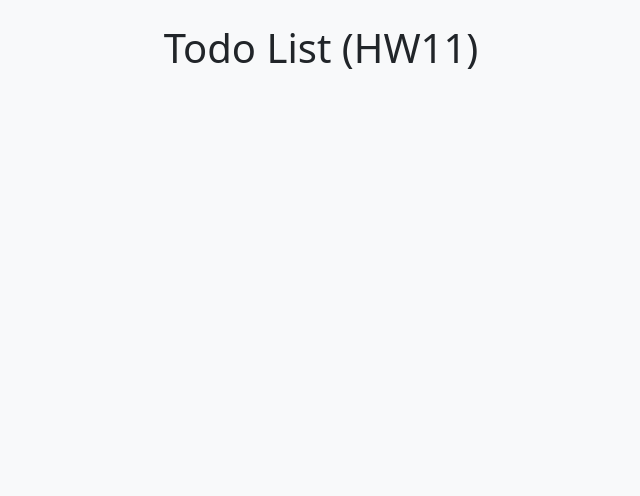
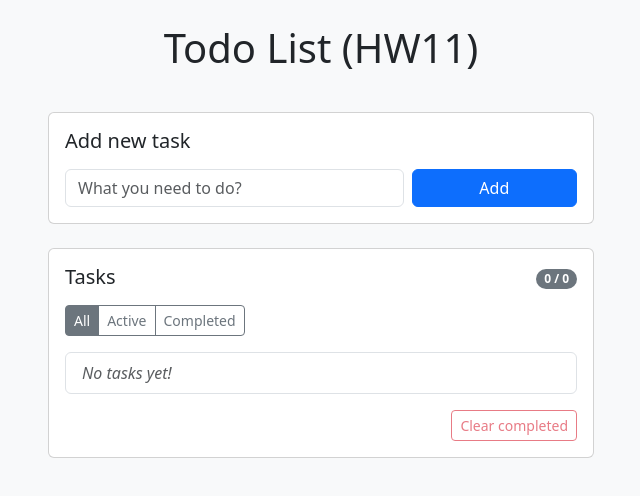
Before and after one commit to Tyrae1/reactcurserepo, a React (Vite) app: page / in a window 1280 px wide. Shown: the top 496 px of the page, without its empty margins (319-959 px from the left). Built offline with nearby package versions, Linux system fonts and the light colour scheme.

Commit message:
Finishing hw-11

```diff
--- a/package.json
+++ b/package.json
@@ -10,7 +10,11 @@
     "preview": "vite preview"
   },
   "dependencies": {
+    "bootstrap": "^5.3.8",
+    "formik": "^2.4.9",
+    "prop-types": "^15.8.1",
     "react": "^19.2.0",
+    "react-bootstrap": "^2.10.10",
     "react-dom": "^19.2.0"
   },
   "devDependencies": {
--- a/src/App.jsx
+++ b/src/App.jsx
@@ -1,8 +1,67 @@
-import { useState } from 'react'
-import { Container, Row, Col, Card, Form, Button, ButtonGroup, ListGroup, Badge } from 'react-bootstrap';
-
+import {
+    Container,
+    Row,
+    Col,
+    Card,
+    Form,
+    Button,
+    ButtonGroup,
+    ListGroup,
+    Badge,
+    ButtonToolbar,
+    FormControl,
+    ListGroupItem
+} from 'react-bootstrap';
+import {Formik, Form as FormikForm, Field} from 'formik';
+import {useState, useEffect} from 'react';
+import TodoItem from './Components/TodoItem.jsx'
 
 function App() {
+
+    const [todos, setTodos] = useState(() => {
+        try {
+            const saved = localStorage.getItem('todos');
+            return saved ? JSON.parse(saved) : [];
+        } catch (e) {
+            console.error("Failed to load list", e);
+            return [];
+        }
+    });
+
+    useEffect(() => {
+        localStorage.setItem('todos', JSON.stringify(todos));
+    }, [todos]);
+
+    const [filter, setFilter] = useState('all');
+
+    const toggleTodo = (id) => {
+        setTodos(prev =>
+        prev.map(todo =>
+        todo.id === id
+            ? {...todo, completed: !todo.completed}
+            : todo
+        )
+        );
+    };
+
+    const deleteTodo = (id) => {
+      setTodos(prev => prev.filter(todo => todo.id !== id));
+    };
+
+    const clearCompleted = () => {
+      setTodos(prev => prev.filter(todo => !todo.completed));
+    };
+
+    const filteredTodos = todos.filter(todo => {
+        if (filter === 'active') return !todo.completed;
+        if (filter === 'completed') return todo.completed;
+        return true;
+    });
+
+    const hasCompleted = todos.some(todo => todo.completed);
+
+    const totalCount = todos.length;
+    const completedCount = todos.filter(todo => todo.completed).length;
 
   return (
     <div className="py-4 bg-light min-vh-100">
@@ -12,6 +71,112 @@ function App() {
                 <h1 className="text-center mb-3">Todo List (HW11)</h1>
             </Col>
         </Row>
+
+        <Row className="justify-content-center mb-4">
+            <Col xs={12} md={8} lg={6}>
+                <Card>
+                    <Card.Body>
+                        <Card.Title className="mb-3">Add new task</Card.Title>
+
+                        <Formik
+                            initialValues={{title: ""}}
+                            onSubmit={(values, actions) => {
+                                console.log("SUBMIT:", values);
+                                const newTodo = {
+                                    id: Date.now(),
+                                    title: values.title.trim(),
+                                    completed: false,
+                                };
+                                if (!newTodo.title) {
+                                    return;
+                                }
+                                setTodos(prev => [...prev, newTodo]);
+                                actions.resetForm();
+                            }}
+                        >
+                            <FormikForm>
+                                <Row className="g-2">
+                                    <Col xs={12} md={8}>
+                                        <Field
+                                            name="title"
+                                            as={Form.Control}
+                                            type="text"
+                                            placeholder="What you need to do?"
+                                        />
+                                    </Col>
+                                    <Col xs={12} md={4}>
+                                        <Button className="w-100" type="submit">Add</Button>
+                                    </Col>
+                                </Row>
+                            </FormikForm>
+
+                        </Formik>
+
+                    </Card.Body>
+                </Card>
+            </Col>
+        </Row>
+
+        <Row className="justify-content-center">
+            <Col xs={12} md={8} lg={6}>
+                <Card>
+                    <Card.Body>
+                        <div className="d-flex justify-content-between align-items-center mb-3">
+                            <Card.Title className="mb-0">Tasks</Card.Title>
+                        <div>
+                            <Badge bg="secondary" pill>
+                                {completedCount} / {totalCount}
+                            </Badge>
+                        </div>
+                        </div>
+
+                        <ButtonGroup className="mb-3">
+                            <Button
+                                variant={filter === 'all' ? "secondary" : "outline-secondary"}
+                                size="sm"
+                                onClick={() => setFilter('all')}
+                            >All</Button>
+                            <Button
+                                variant={filter === 'active' ? "secondary" : "outline-secondary"}
+                                size="sm"
+                                onClick={() => setFilter('active')}
+                            >Active</Button>
+                            <Button
+                                variant={filter === 'completed' ? "secondary" : "outline-secondary"}
+                                size="sm"
+                                onClick={() => setFilter('completed')}
+                            >Completed</Button>
+                        </ButtonGroup>
+
+                        <ListGroup>
+                            {filteredTodos.length === 0 ? (
+                                <ListGroup.Item className="text-muted fst-italic">No tasks yet!</ListGroup.Item>
+                            ) : (
+                                filteredTodos.map(todo => (
+                                    <TodoItem
+                                        key={todo.id}
+                                        todo={todo}
+                                        onToggle={toggleTodo}
+                                        onDelete={deleteTodo}
+                                        />
+                                ))
+                            )}
+                        </ListGroup>
+
+                        <div className="d-flex justify-content-end mt-3">
+                            <Button
+                                variant="outline-danger"
+                                size="sm"
+                                disabled = {!hasCompleted}
+                                onClick={clearCompleted}
+                            >
+                                Clear completed
+                            </Button>
+                        </div>
+                    </Card.Body>
+                </Card>
+            </Col>
+        </Row>
     </Container>
     </div>
   )
--- /dev/null
+++ b/src/Components/TodoItem.jsx
@@ -0,0 +1,37 @@
+import {Button, Form, ListGroup} from "react-bootstrap";
+import PropTypes from "prop-types";
+
+function TodoItem({todo, onToggle, onDelete}) {
+    return (
+        <ListGroup.Item className="d-flex justify-content-between align-items-center">
+            <div className="d-flex align-items-center gap-2">
+                <Form.Check
+                    type="checkbox"
+                    checked={todo.completed}
+                    onChange={() => onToggle(todo.id)}
+                />
+                <span style={{ textDecoration: todo.completed ? 'line-through' : 'none' }}>
+          {todo.title}
+        </span>
+            </div>
+
+            <Button
+                variant="outline-danger"
+                size="sm"
+                onClick={() => onDelete(todo.id)}
+            >
+                ✕
+            </Button>
+        </ListGroup.Item>
+    );
+}
+TodoItem.propTypes = {
+    todo: PropTypes.shape({
+        id: PropTypes.number.isRequired,
+        title: PropTypes.string.isRequired,
+        completed: PropTypes.bool.isRequired,
+    }).isRequired,
+    onToggle: PropTypes.func.isRequired,
+    onDelete: PropTypes.func.isRequired,
+};
+export default TodoItem;
```
Also changed, not shown: 1 other file (tests, documents, lock files or other folders).
